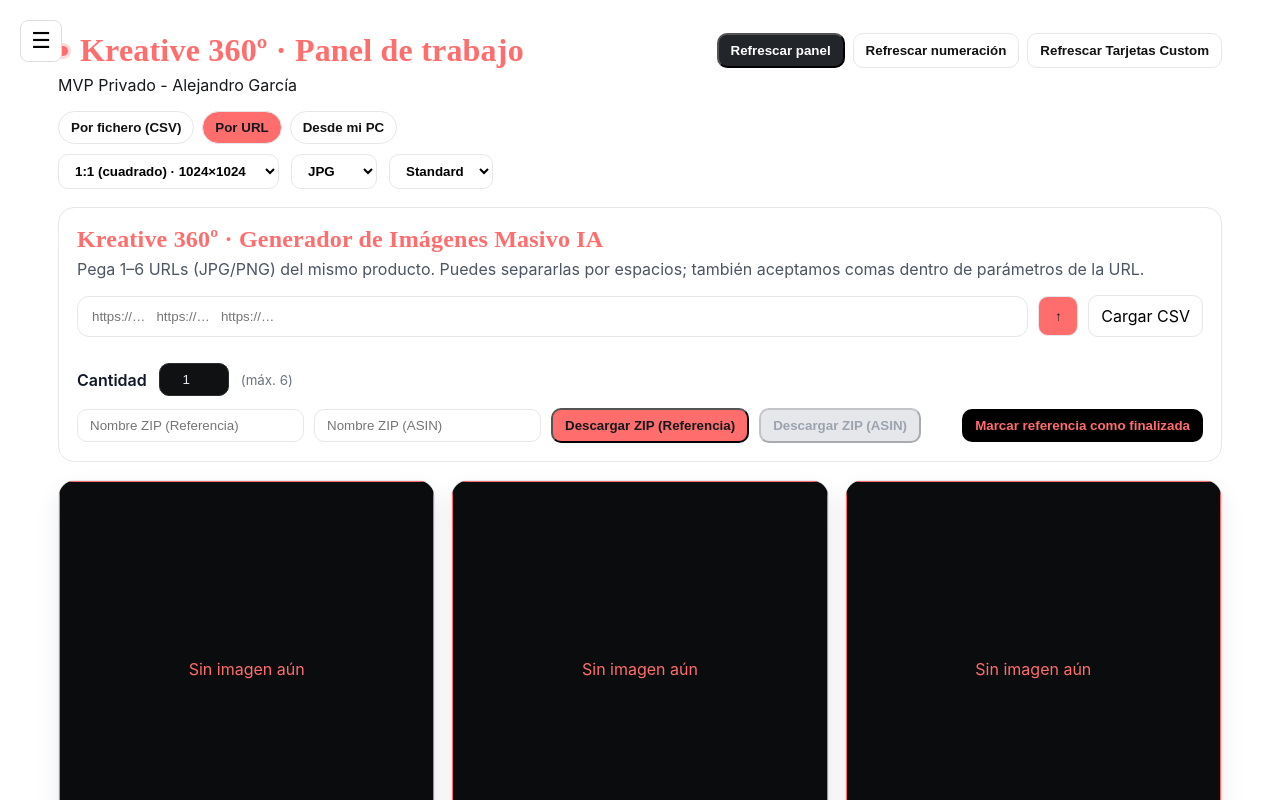
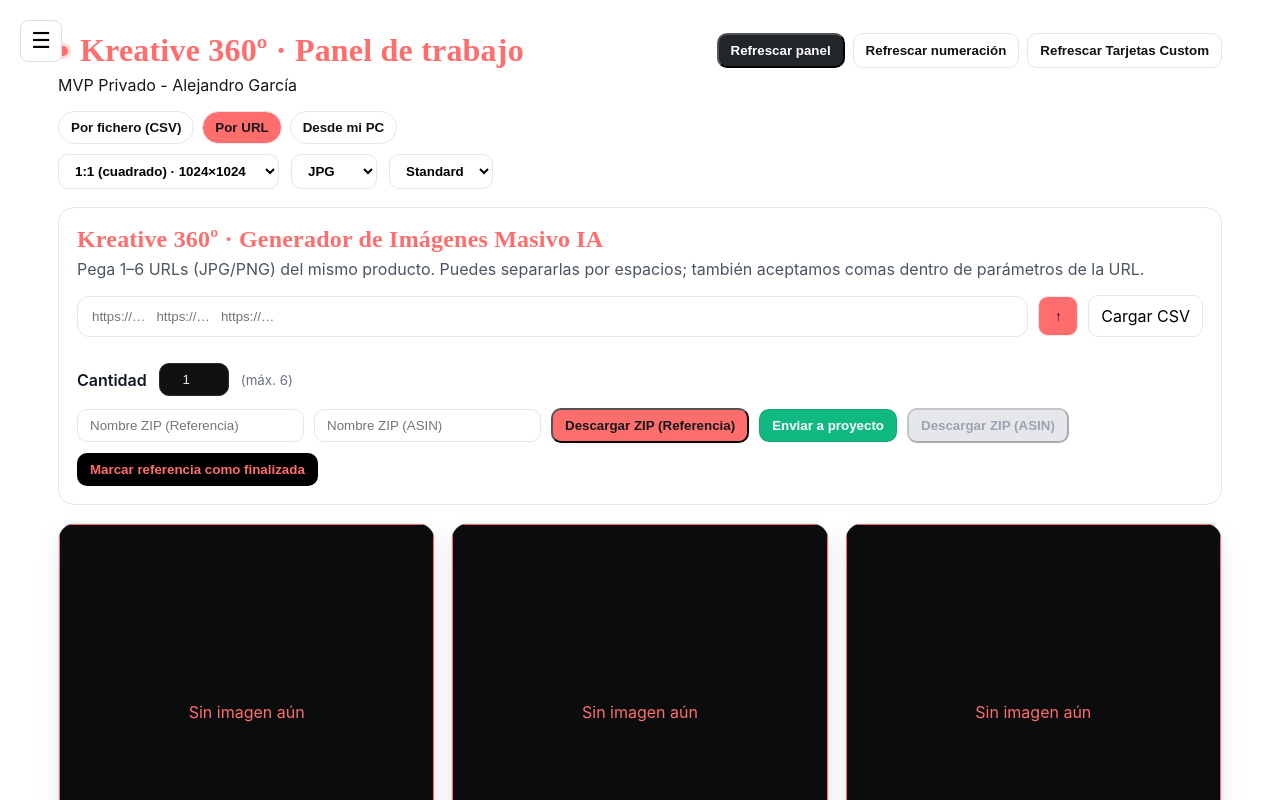
Before and after one commit to firstwinagency/firstwinagency-firstwin-panel, a Next.js app: page /masivo in a window 1280 px wide. Shown: the top 800 px of the page. Built offline with nearby package versions, Linux system fonts and the light colour scheme.

Commit message:
Update page.tsx

```diff
--- a/app/masivo/page.tsx
+++ b/app/masivo/page.tsx
@@ -604,6 +604,13 @@ export default function Page() {
     const finalName = `${baseName}_images.zip`;
     const blob = await zip.generateAsync({ type: "blob" });
     saveAs(blob, finalName);
+  };
+
+  /* ====== Función para el nuevo botón "Enviar a proyecto" ====== */
+  const handleSendToProject = () => {
+    console.log("Enviar a proyecto");
+    // Por ahora solo hace un console.log, según los requisitos
+    // Más adelante se implementará la lógica real de envío
   };
 
   // Limpiar resultados + fuentes + numeración
@@ -1678,6 +1685,23 @@ export default function Page() {
               Descargar ZIP (Referencia)
             </button>
 
+            {/* 🔵 NUEVO BOTÓN: "Enviar a proyecto" */}
+            <button
+              onClick={handleSendToProject}
+              style={{
+                borderRadius: 10,
+                padding: "8px 12px",
+                background: "#10b981", // Color verde
+                color: "#ffffff",
+                fontWeight: 700,
+                cursor: "pointer",
+                border: "1px solid rgba(0,0,0,.1)",
+              }}
+              title="Enviar imágenes seleccionadas al proyecto"
+            >
+              Enviar a proyecto
+            </button>
+
             {/* Botón ASIN */}
             <button
               onClick={() => handleDownloadSelected(true)}
```
